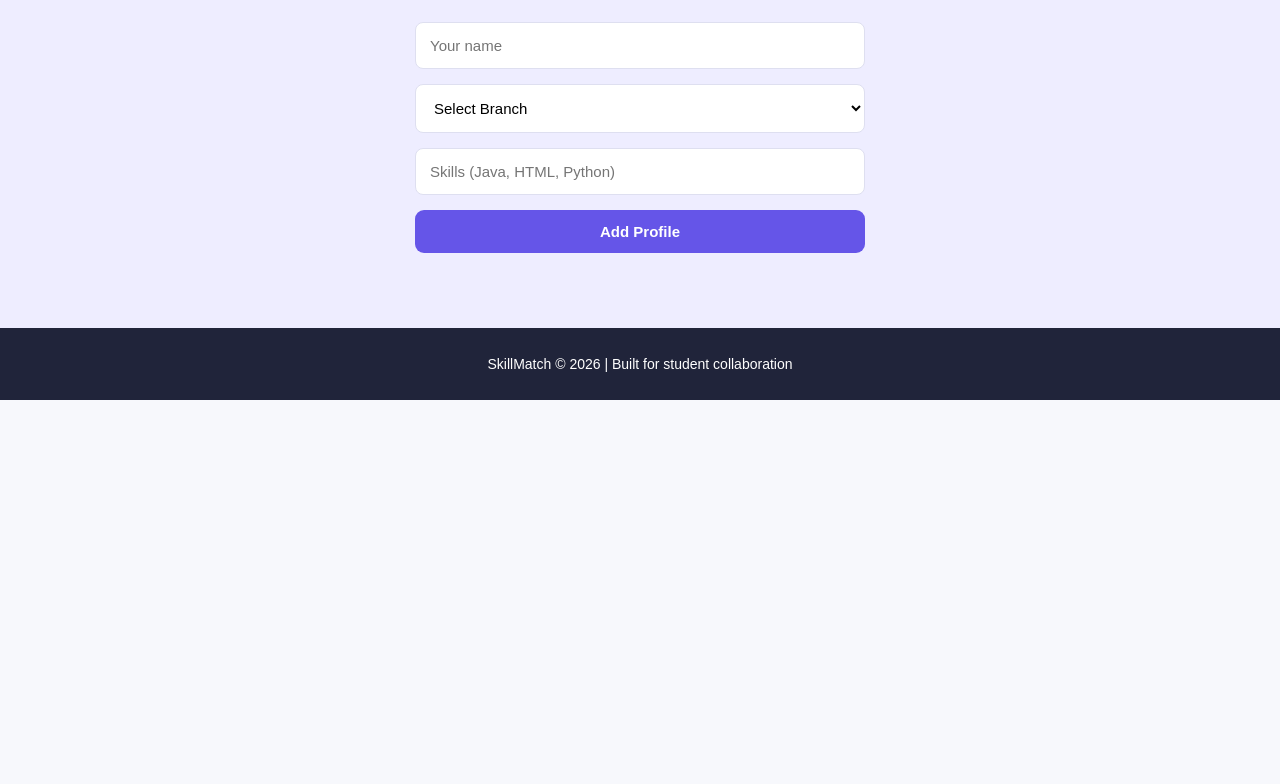
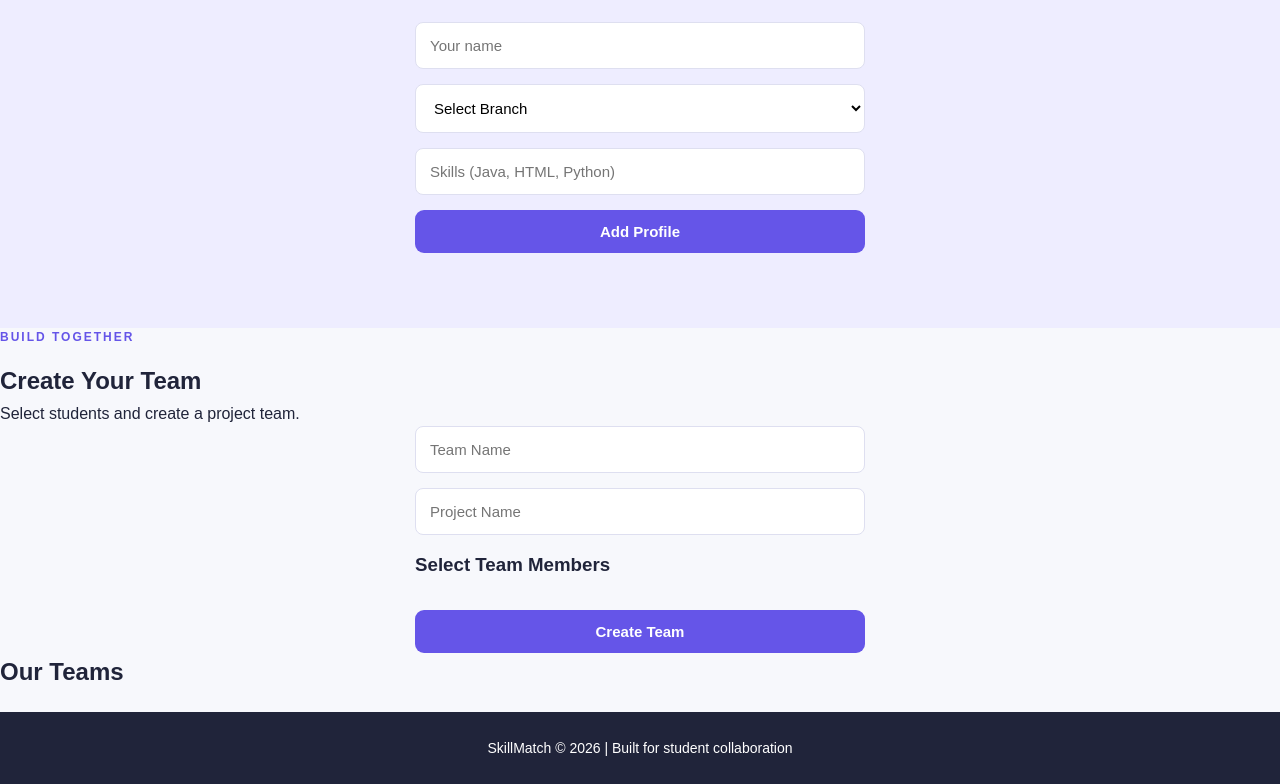
Before and after one commit to gdeepthisai06-byte/Skillmatch-student-team-finder, a plain HTML site: page index.html in a window 1280 px wide. Shown: the part 1763-2547 px from the top of the page. Before the commit the page ends 2163 px from the top, so only its background shows below. Drawn offline with Linux system fonts and the light colour scheme.

Commit message:
Add Teams section to index.html

```diff
--- a/index.html
+++ b/index.html
@@ -10,10 +10,11 @@
   <header>
     <h2>SkillMatch<span>.</span></h2>
     <nav>
-      <a href="#home">Home</a>
-      <a href="#students">Students</a>
-      <a href="#profile">My Profile</a>
-    </nav>
+  <a href="#home">Home</a>
+  <a href="#students">Students</a>
+  <a href="#teams">Teams</a>
+  <a href="#profile">My Profile</a>
+</nav>
   </header>
 
   <section class="hero" id="home">
@@ -55,7 +56,28 @@
       <button class="button" type="submit">Add Profile</button>
     </form>
   </section>
+<section id="teams" class="teams">
+  <p class="tagline">BUILD TOGETHER</p>
+  <h2>Create Your Team</h2>
+  <p>Select students and create a project team.</p>
 
+  <form id="teamForm">
+    <input id="teamName" placeholder="Team Name" required>
+    <input id="projectName" placeholder="Project Name" required>
+
+    <h3>Select Team Members</h3>
+    <div id="memberChoices"></div>
+
+    <button class="button" type="submit">
+      Create Team
+    </button>
+  </form>
+
+  <div class="teams-dashboard">
+    <h2>Our Teams</h2>
+    <div id="teamList" class="student-grid"></div>
+  </div>
+</section>
   <footer>SkillMatch © 2026 | Built for student collaboration</footer>
   <script src="script.js"></script>
 </body>
```
